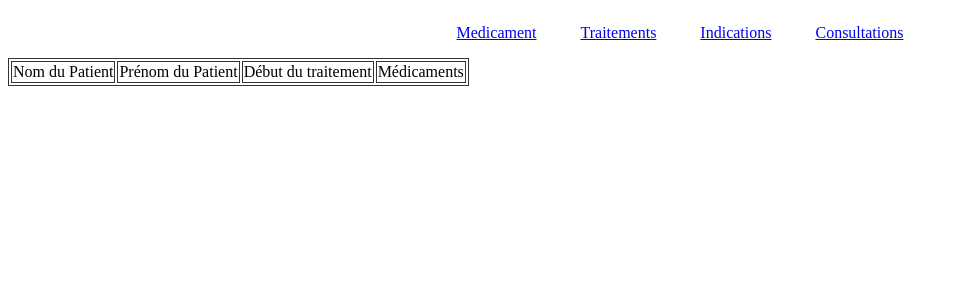
After one commit to Frontaz1/PARTIEL_Gestion_Traitements_lang_miroux_oudshoorn, a Symfony app: template partiel/templates/indication/patients.html.twig in a window 1280 px wide. The commit adds this page. Shown: the top 300 px of the page, without its empty margins (0-959 px from the left). Run offline with Twig, Linux system fonts and the light colour scheme; the template is opened without the code that fills it, so the values that code supplies are empty; some libraries are stand-ins or nearby versions.

Commit message:
stat affichage des médicaments pour chaque patient

```diff
--- a/partiel/templates/indication/index.html.twig
+++ b/partiel/templates/indication/index.html.twig
@@ -49,4 +49,5 @@
 
 </table>
 <a href="{{path('formulaireIndication')}}"><button type="button">Ajouter une indication</button></a>
+<a href="{{path('lesPatients')}}"><button type="button">Afficher les médicaments de chaque patient</button></a>
 {% endblock %}
--- /dev/null
+++ b/partiel/templates/indication/patients.html.twig
@@ -0,0 +1,50 @@
+{% extends 'base.html.twig' %}
+
+{% block title %}Hello IndicationController!{% endblock %}
+
+{% block body %}
+{% set test = [] %}
+<style>
+    .example-wrapper { margin: 1em auto; max-width: 800px; width: 95%; font: 18px/1.5 sans-serif; }
+    .example-wrapper code { background: #F5F5F5; padding: 2px 6px; }
+</style>
+
+<table>
+    <thead>
+		<tr>
+			<td>Nom du Patient</td>
+			<td>Prénom du Patient</td>
+			<td>Début du traitement</td>
+			<td>Médicaments</td>
+		</tr>
+	</thead>
+
+        {% for patient in patients %}
+        <tr>
+            <td>{{ patient.nom }}</td>
+            <td>{{ patient.prenom }}</td>
+            {% for consultations in patient.consultations %}
+                {% for traitements in consultations.traitements %}
+                </tr>
+                <tr>
+                <td></td><td></td>
+                <td>{{ traitements.dateDeb|date('d-m-Y')}}</td>
+                    {% for indication in traitements.indication %}
+                        {% set test = test|merge([indication.medicament.libelle]) %}
+                    {% endfor %}
+                <td><ul>
+                {% for affichage in test %}
+                <li>
+                {{affichage}}
+                </li>
+                {% endfor %}
+                </ul></td>
+                {% set test = [] %}
+                {% endfor %}
+            {% endfor %}
+        </tr>
+        {% else %}
+        {% endfor %}
+
+</table>
+{% endblock %}
```
Also changed, not shown: partiel/src/Controller/IndicationController.php (+13 -1 lines).
